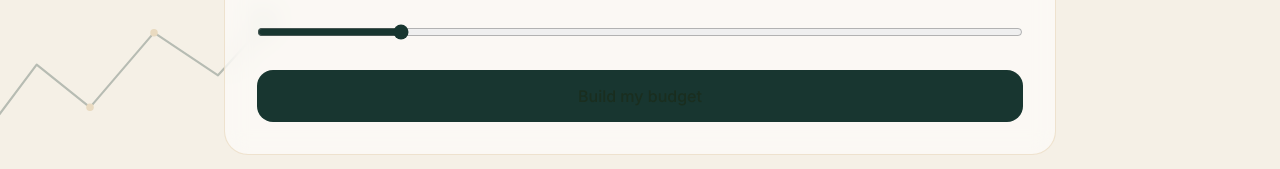
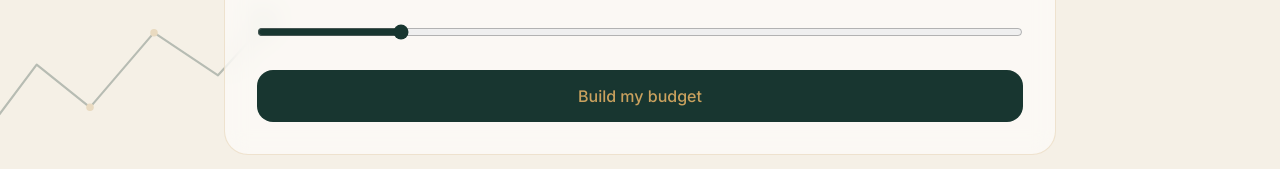
Before and after one commit to Bhoomified/NeetiAi, a Next.js app in the folder frontend/: page /budget in a window 1280 px wide. Shown: the part 290-459 px from the top of the page. Built offline with nearby package versions, Linux system fonts and the light colour scheme.

Commit message:
changes and fixes in the budget page.tsx

```diff
--- a/frontend/app/budget/page.tsx
+++ b/frontend/app/budget/page.tsx
@@ -79,7 +79,7 @@ export default function BudgetPage() {
           <button
             onClick={runOptimizer}
             disabled={loading}
-            className="mt-6 w-full py-3.5 bg-forest text-base rounded-2xl font-medium
+            className="mt-6 w-full py-3.5 bg-forest text-gold rounded-2xl font-medium
                        hover:bg-ink transition-colors duration-200 ease-out disabled:opacity-50"
           >
             {loading ? "Calculating…" : "Build my budget"}
```
Also changed, not shown: frontend/app/page.tsx (line endings or trailing spaces).
